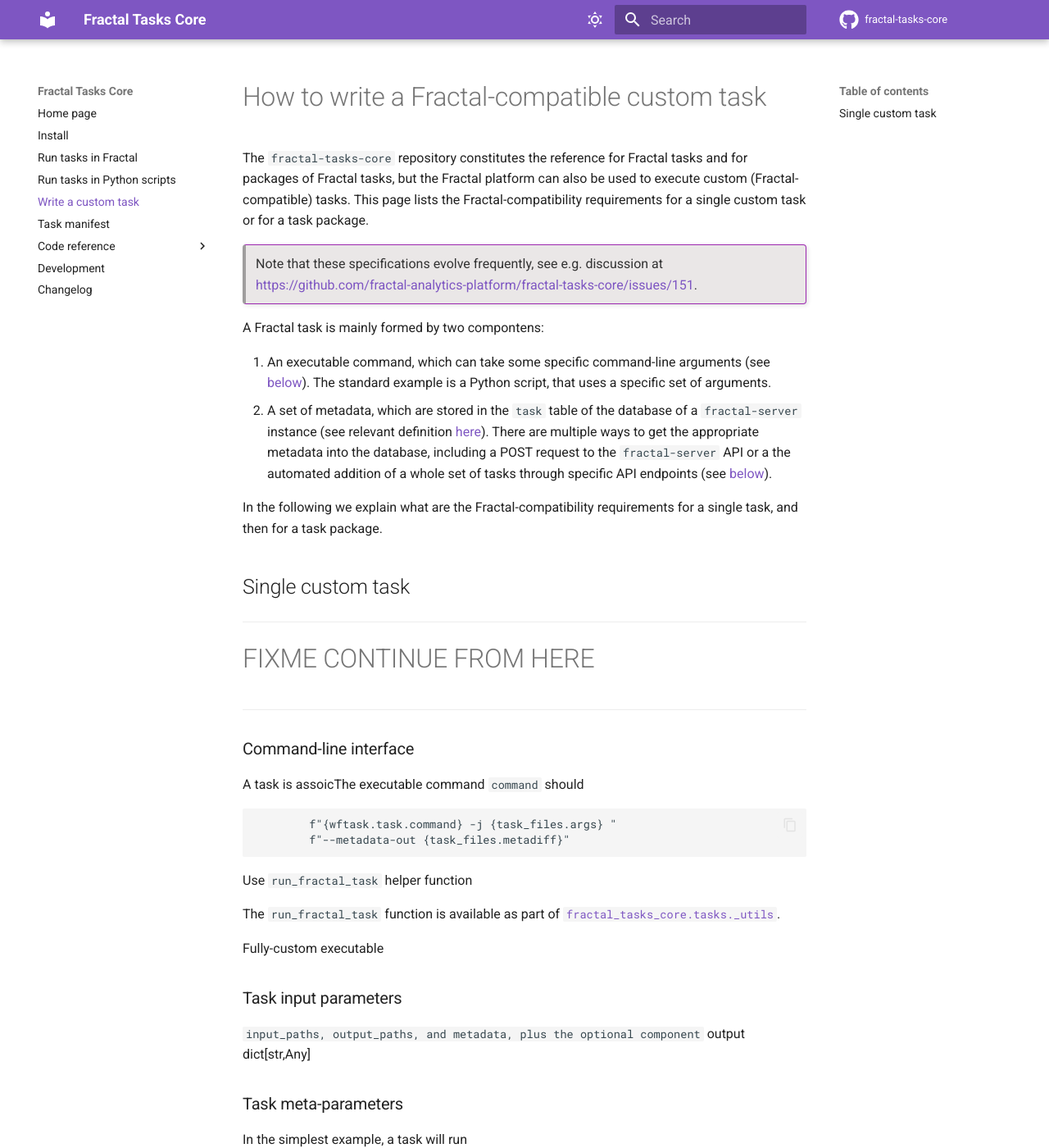
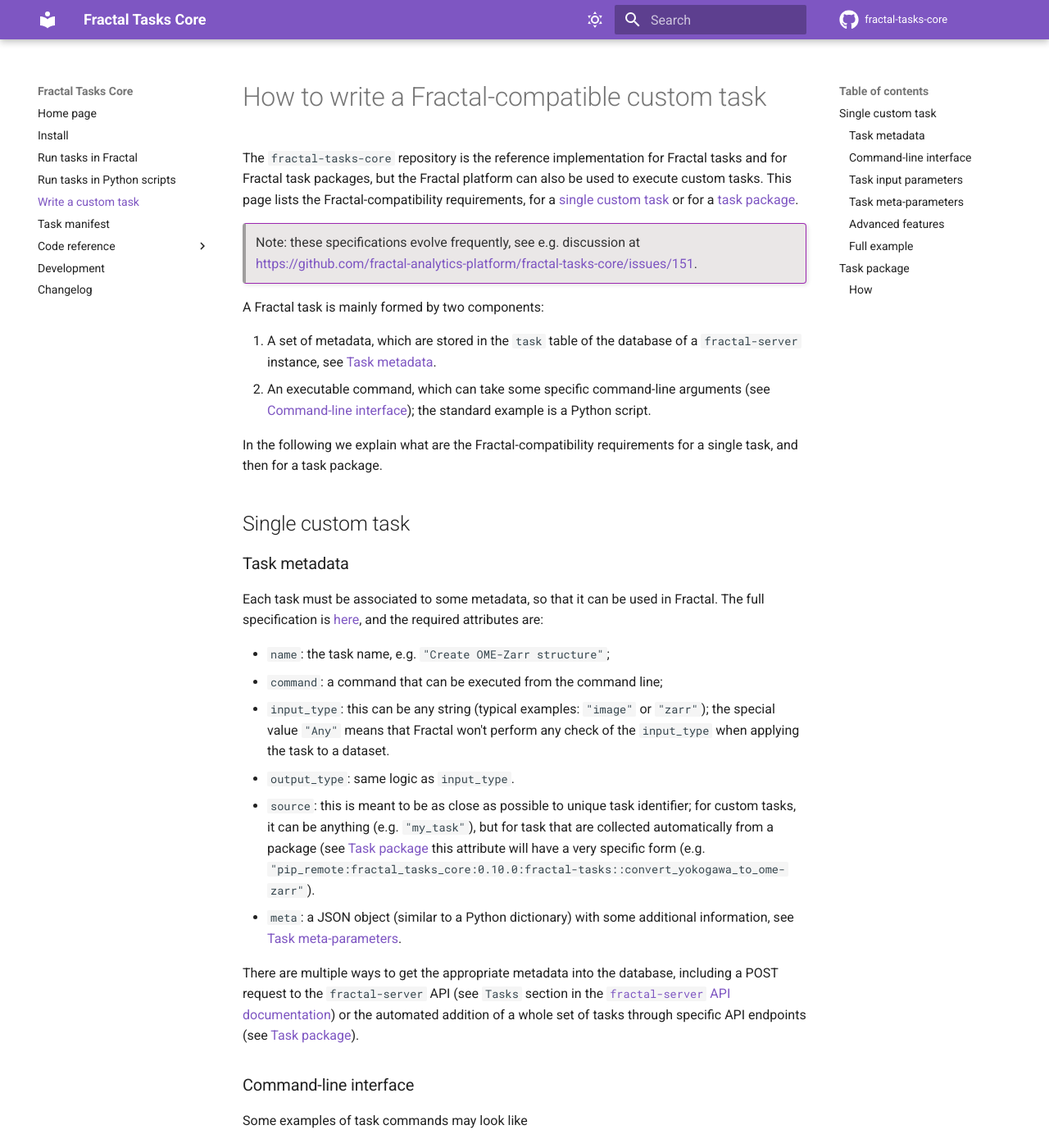
Before and after one commit to fractal-analytics-platform/fractal-tasks-core, an MkDocs documentation site: the page built from docs/custom_task.md, in a window 1280 px wide and 1400 px high. Shown: the whole window at 82% size. Built offline with MkDocs 1.6.1 and Material for MkDocs 9.7.7, drawn with Linux system fonts in a browser that asks for light colours; comment, search, counter and statistics services are not loaded; some of the changed text lies outside the part shown.

Commit message:
BROKEN continue updating `custom_task.md` (ref #151)

````diff
--- a/docs/custom_task.md
+++ b/docs/custom_task.md
@@ -1,53 +1,73 @@
 # How to write a Fractal-compatible custom task
 
-The `fractal-tasks-core` repository constitutes the reference for Fractal tasks
-and for packages of Fractal tasks, but the Fractal platform can also be used to
-execute custom (Fractal-compatible) tasks. This page lists the
-Fractal-compatibility requirements for a single custom task or for a task
-package.
+The `fractal-tasks-core` repository is the reference implementation for Fractal
+tasks and for Fractal task packages, but the Fractal platform can also be
+used to execute custom tasks. This page lists the Fractal-compatibility
+requirements, for a [single custom task](#single-custom-task) or for a [task
+package](#task-package).
 
-> Note that these specifications evolve frequently, see e.g. discussion at
+> Note: these specifications evolve frequently, see e.g. discussion at
 > https://github.com/fractal-analytics-platform/fractal-tasks-core/issues/151.
 
+A Fractal task is mainly formed by two components:
 
-A Fractal task is mainly formed by two compontens:
+1. A set of metadata, which are stored in the `task` table of the database of a
+   `fractal-server` instance, see [Task metadata](#task-metadata).
+2. An executable command, which can take some specific command-line arguments
+   (see [Command-line interface](#command-line-interface)); the standard
+   example is a Python script.
 
-1. An executable command, which can take some specific command-line arguments
-   (see [below](#command-line-interface)). The standard example is a Python
-   script, that uses a specific set of arguments.
-2. A set of metadata, which are stored in the `task` table of the database of a
-   `fractal-server` instance (see relevant definition
-   [here](https://fractal-analytics-platform.github.io/fractal-server/reference/fractal_server/app/models/task/#fractal_server.app.models.task.Task)).
-   There are multiple ways to get the appropriate metadata into the database,
-   including a POST request to the `fractal-server` API or a the automated
-   addition of a whole set of tasks through specific API endpoints (see
-   [below](#custom-task-package)).
 
 In the following we explain what are the Fractal-compatibility requirements for
 a single task, and then for a task package.
 
 ## Single custom task
 
-----
+### Task metadata
 
-# FIXME CONTINUE FROM HERE
+Each task must be associated to some metadata, so that it can be used in
+Fractal. The full specification is [here](https://fractal-analytics-platform.github.io/fractal-server/reference/fractal_server/app/models/task/#fractal_server.app.models.task.Task), and the required attributes are:
 
-----
+* `name`: the task name, e.g. `"Create OME-Zarr structure"`;
+* `command`: a command that can be executed from the command line;
+* `input_type`: this can be any string (typical examples: `"image"` or `"zarr"`);
+  the special value `"Any"` means that Fractal won't perform any check of the
+  `input_type` when applying the task to a dataset.
+* `output_type`: same logic as `input_type`.
+* `source`: this is meant to be as close as possible to unique task identifier;
+  for custom tasks, it can be anything (e.g. `"my_task"`), but for task that
+  are collected automatically from a package (see [Task package](#task-package) this
+   attribute will have a very specific form (e.g.
+   `"pip_remote:fractal_tasks_core:0.10.0:fractal-tasks::convert_yokogawa_to_ome-zarr"`).
+* `meta`: a JSON object (similar to a Python dictionary) with some additional
+  information, see [Task meta-parameters](#task-meta-parameters).
+
+There are multiple ways to get the appropriate metadata into the database,
+including a POST request to the `fractal-server` API (see `Tasks` section in
+the [`fractal-server` API
+documentation](https://fractal-analytics-platform.github.io/fractal-server/openapi))
+or the automated addition of a whole set of tasks through specific API
+endpoints (see [Task package](#task-package)).
+
 
 ### Command-line interface
 
-A task is assoicThe executable command `command`  should
-```
-        f"{wftask.task.command} -j {task_files.args} "
-        f"--metadata-out {task_files.metadiff}"
-```
+Some examples of task commands may look like
 
-Use `run_fractal_task` helper function
+* `python3 /some/path/my_task.py`,
+* `/some/absolute/path/python3.10 /some/other/absolute/path/my_task.py`,
+* `/some/path/my_executable_task.py`,
+* any other executable command (not necessarily based on Python).
 
-The `run_fractal_task` function is available as part of [`fractal_tasks_core.tasks._utils`](https://github.com/fractal-analytics-platform/fractal-tasks-core/blob/main/fractal_tasks_core/tasks/_utils.py).
+Given a task command, Fractal will add two additional command-line arguments to it:
 
-Fully-custom executable
+* `-j /some/path/input-arguments.json`
+* `--metadata-out /some/path/output-metadata-update.json`
 
+Therefore the task command must accept these additional command-line arguments.
+If the task is a Python script, this can be achieved easily by using the
+`run_fractal_task` function - which is available as part of
+[`fractal_tasks_core.tasks._utils`](https://github.com/fractal-analytics-platform/fractal-tasks-core/blob/main/fractal_tasks_core/tasks/_utils.py).
 
 
 ### Task input parameters
@@ -60,6 +80,7 @@
 In the simplest example, a task will run
 
 parallel or not
+
 
 ### Advanced features
 
@@ -138,7 +159,7 @@
 
 After creating a bunch of Fractal-compatible tasks, it's useful to bundle them
 up in a single package (possibly hosted on a public index like PyPI). If this is done for a package `MyTasks`, then the Fractal platform (i.e. the server and the command-line/web clients) offers a feature that automatically:
-* Downloads the wheel file of packge `MyTasks` (if it's on a public index, rather than a local file);
+* Downloads the wheel file of package `MyTasks` (if it's on a public index, rather than a local file);
 * Creates a Python virtual environment (venv) which is specific for a given version of the `MyTasks` package, and installs the `MyTasks` package;
 * Populates all the corresponding rows in the `task` database table with the appropriate metadata, which are extracted from the package manifest.
 
````
Also changed, not shown: other parts of docs/custom_task.md (+1 -1 lines).
